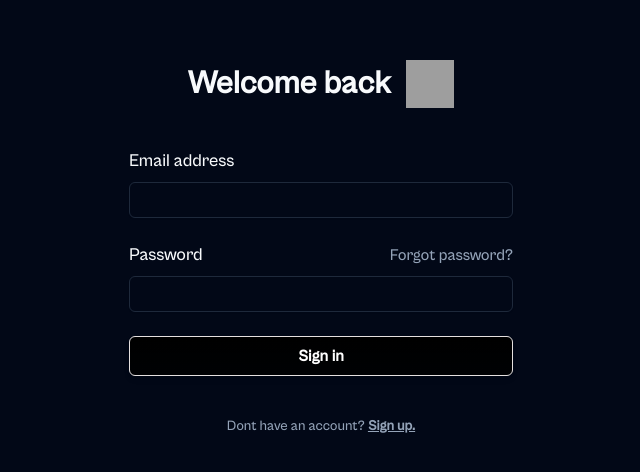
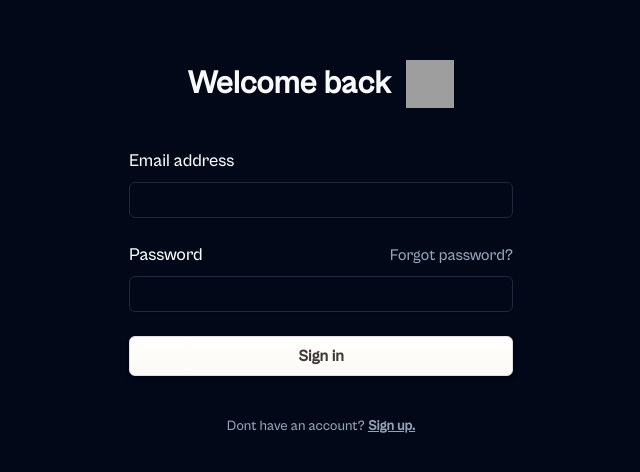
Before and after one commit to kareemcodes-1/Quiz-Maker-Frontend, a React (Vite) app: page /login in a window 1280 px wide. Shown: the part 172-644 px from the top of the page, without its empty margins (319-959 px from the left). Built offline with nearby package versions, Linux system fonts and the light colour scheme; no server answers; grey boxes are pictures that could not be loaded; what js-confetti would draw is missing.

Commit message:
tailwind changes

```diff
--- a/src/App.css
+++ b/src/App.css
@@ -1,4 +1,4 @@
-
+@import url('https://fonts.googleapis.com/css2?family=Bebas+Neue&display=swap');
 
 @tailwind base;
 @tailwind components;
@@ -11,35 +11,26 @@
 }
 
 body {
+  font-family: 'CabinetGrotesk-Medium', sans-serif;
   height: 100vh;
   width: 100%;
-  font-family: 'CabinetGrotesk-Medium', sans-serif;
 }
-
-
-.cabinet{
-  font-family: 'CabinetGrotesk-Medium', sans-serif;
-}
-
 
 @font-face {
   font-family: 'CabinetGrotesk-Medium';
-  src: url(../font/CabinetGrotesk-Medium.ttf) format('truetype');
+  src: url('../font/CabinetGrotesk-Medium.ttf') format('truetype');
+       font-weight: 500;
+       font-display: swap;
+       font-style: normal;
 }
 
-.ql-editor {
-  font-family: 'CabinetGrotesk-Medium', sans-serif !important;
-  height: 100vh I !important;
+.logo{
+  font-family: "Bebas Neue", serif;
 }
 
-.ql-toolbar.ql-snow{
-  font-family: 'CabinetGrotesk-Medium', sans-serif !important;
-}
-
-
-
-.yena-btn{
-  display: inline-flex;
+@layer components {
+  .yena-btn {
+    @apply inline-flex;
     -webkit-appearance: none;
     -moz-appearance: none;
     appearance: none;
@@ -54,26 +45,25 @@ body {
     outline: transparent solid 2px;
     outline-offset: 2px;
     line-height: 1.2;
- border-radius: .375rem;
+    border-radius: 0.375rem;
     font-weight: 600;
- transition-property: background-color,border-color,color,fill,stroke,opacity,box-shadow,transform;
- transition-duration: .2s;
+    transition-property: background-color, border-color, color, fill, stroke, opacity, box-shadow, transform;
+    transition-duration: 0.2s;
     height: 2.5rem;
     min-width: 2.5rem;
     font-size: 1rem;
     padding-left: 1rem;
     padding-right: 1rem;
     color: #3c3838;
- box-shadow: 0 4px 6px -1px rgba(0, 0, 0, .1),0 2px 4px -1px rgba(0, 0, 0, .06);
+    box-shadow: 0 4px 6px -1px rgba(0, 0, 0, 0.1), 0 2px 4px -1px rgba(0, 0, 0, 0.06);
     background: linear-gradient(180deg, #FFFFFF 0%, #FCF9F5 100%);
     border-width: 1px;
     border-style: solid;
     border-color: #e5e0df;
   }
 
-
-.yena-btn-small{
-display: inline-flex;
+  .yena-btn-black {
+    @apply inline-flex;
     -webkit-appearance: none;
     -moz-appearance: none;
     appearance: none;
@@ -88,67 +78,36 @@ vertical-align: middle;
     outline: transparent solid 2px;
     outline-offset: 2px;
     line-height: 1.2;
-border-radius: .375rem;
+    border-radius: 0.375rem;
     font-weight: 600;
-transition-property: background-color,border-color,color,fill,stroke,opacity,box-shadow,transform;
-transition-duration: .2s;
-padding-left: 1rem;
-padding-right: 1rem;
-color: #3c3838;
-box-shadow: 0 4px 6px -1px rgba(0, 0, 0, .1),0 2px 4px -1px rgba(0, 0, 0, .06);
-background: linear-gradient(180deg, #FFFFFF 0%, #FCF9F5 100%);
-border-width: 1px;
-border-style: solid;
-border-color: #e5e0df;
-}
-
-.yena-btn-black{
-display: inline-flex;
- -webkit-appearance: none;
- -moz-appearance: none;
- appearance: none;
- align-items: center;
- justify-content: center;
- -webkit-user-select: none;
- -moz-user-select: none;
- user-select: none;
- position: relative;
- white-space: nowrap;
- vertical-align: middle;
- outline: transparent solid 2px;
- outline-offset: 2px;
- line-height: 1.2;
- border-radius: .375rem;
- font-weight: 600;
- transition-property: background-color,border-color,color,fill,stroke,opacity,box-shadow,transform;
- transition-duration: .2s;
+    transition-property: background-color, border-color, color, fill, stroke, opacity, box-shadow, transform;
+    transition-duration: 0.2s;
     height: 2.5rem;
     min-width: 2.5rem;
     font-size: 1rem;
     padding-left: 1rem;
     padding-right: 1rem;
     color: #fff;
- box-shadow: 0 4px 6px -1px rgba(0, 0, 0, .1),0 2px 4px -1px rgba(0, 0, 0, .06);
+    box-shadow: 0 4px 6px -1px rgba(0, 0, 0, 0.1), 0 2px 4px -1px rgba(0, 0, 0, 0.06);
     background: linear-gradient(180deg, #000 0%, #000000d8 100%);
- border-width: 1px;
- border-style: solid;
- border-color: #e5e0df;
+    border: 1px solid #333;
   }
-
-.checkbox{
-color: #fff !important;
-}
-
-.checkbox:checked{
-color: #fff !important;
-}
-
-.checkbox-success:checked{
-color: #fff !important;
 }
 
 
 
+
+.yena-btn:disabled{
+  opacity: .5;
+}
+
+.yena-btn-black:disabled{
+  opacity: .5;
+}
+/*
+h1{
+  line-height: 1;
+} */
 @layer base {
   :root {
     --background: 0 0% 100%;
@@ -221,6 +180,27 @@ color: #fff !important;
   }
 }
 
+
+@layer base {
+  :root {
+    /* --chart-1: 12 76% 61%; */
+    --chart-1: 211.7 96.4% 78.4%;
+    --chart-2: 173 58% 39%;
+    --chart-3: 197 37% 24%;
+    --chart-4: 43 74% 66%;
+    --chart-5: 27 87% 67%;
+  }
+
+  .dark {
+    --chart-1: 220 70% 50%;
+    --chart-2: 160 60% 45%;
+    --chart-3: 30 80% 55%;
+    --chart-4: 280 65% 60%;
+    --chart-5: 340 75% 55%;
+  }
+}
+
+
 @layer base {
   * {
     @apply border-border;
--- a/src/Dashboard.tsx
+++ b/src/Dashboard.tsx
@@ -26,10 +26,10 @@ const Dashboard = () => {
              <h1 className='lg:text-[3rem] text-[2rem]'>Todos</h1>
 
              <div className='flex items-center gap-[.5rem] relative'>
-             <button type="button" className='yena-btn-black dark:yena-btn' onClick={() => {dispatch(setOpenTodoModal(true)); dispatch(setEditing())}}><span className='lg:block hidden'>Create Todo</span><PlusIcon className='lg:hidden block w-[1.3rem]'/><span></span></button>
+             <button type="button" className='dark:yena-btn yena-btn-black ' onClick={() => {dispatch(setOpenTodoModal(true)); dispatch(setEditing())}}><span className='lg:block hidden'>Create Todo</span><PlusIcon className='lg:hidden block w-[1.3rem]'/><span></span></button>
 
           <Select onValueChange={(value) => dispatch(handleTodosFilter(value))}>
-            <SelectTrigger className="w-[120px] outline-none yena-btn">
+            <SelectTrigger className="w-[120px]">
               <SelectValue placeholder="Today" />
             </SelectTrigger>
             <SelectContent>
--- a/tailwind.config.js
+++ b/tailwind.config.js
@@ -14,6 +14,9 @@ export default {
   			md: 'calc(var(--radius) - 2px)',
   			sm: 'calc(var(--radius) - 4px)'
   		},
+		backgroundColor: {
+			'yena-btn': 'yena-btn'
+		},
   		colors: {
   			background: 'hsl(var(--background))',
   			foreground: 'hsl(var(--foreground))',
```
Lines whose indentation alone changed are shown as unchanged.
